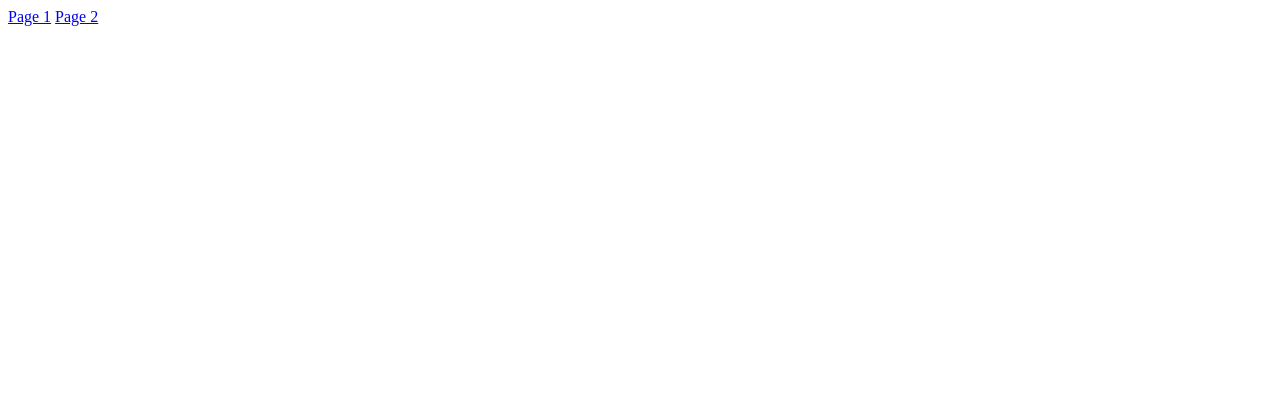
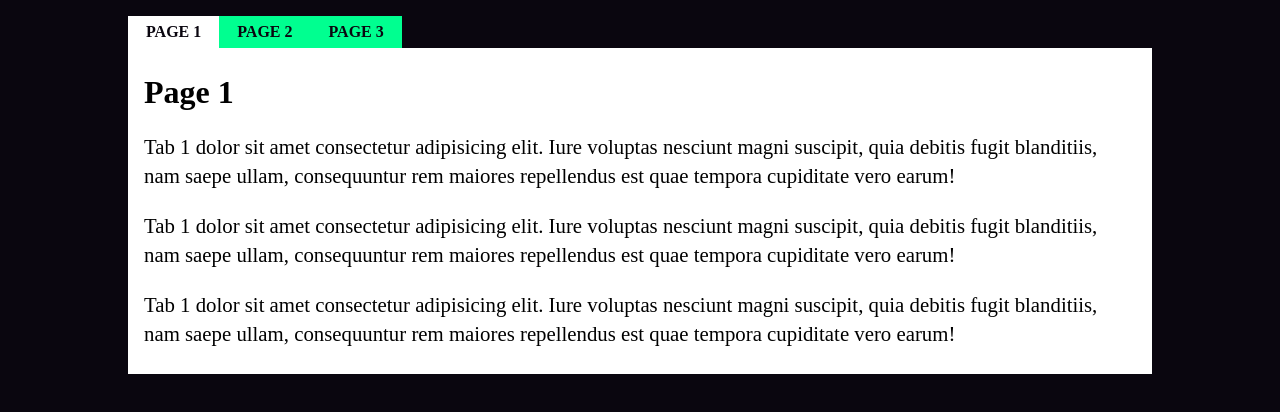
Before and after one commit to rogeralbinoi/tabs-only-css, a plain HTML site: page index.html in a window 1280 px wide. Drawn offline with Linux system fonts and the light colour scheme.

Commit message:
feat: add tabs with radio

```diff
--- a/index.html
+++ b/index.html
@@ -3,13 +3,44 @@
   <meta name="viewport" content="width=device-width, initial-scale=1.0">
   <link rel="stylesheet" href="main.css">
 </head>
-<nav class="tab-nav">
-  <a href="#page-1">Page 1</a>
-  <a href="#page-2">Page 2</a>
-</nav>
-<div class="tab" id="page-1">
-  <h1>Page 1</h1>
+<div class="tabs-wrapper">
+  <input class="tab-radio" type="radio" name="tab" id="page-1" checked />
+  <label class="tab-nav-label" for="page-1">Page 1</label>
+  <div class="tab">
+    <h1>Page 1</h1>
+    <p>
+      Tab 1 dolor sit amet consectetur adipisicing elit. Iure voluptas nesciunt magni suscipit, quia debitis fugit
+      blanditiis, nam saepe ullam, consequuntur rem maiores repellendus est quae tempora cupiditate vero earum!
+    </p>
+    <p>
+      Tab 1 dolor sit amet consectetur adipisicing elit. Iure voluptas nesciunt magni suscipit, quia debitis fugit
+      blanditiis, nam saepe ullam, consequuntur rem maiores repellendus est quae tempora cupiditate vero earum!
+    </p>
+    <p>
+      Tab 1 dolor sit amet consectetur adipisicing elit. Iure voluptas nesciunt magni suscipit, quia debitis fugit
+      blanditiis, nam saepe ullam, consequuntur rem maiores repellendus est quae tempora cupiditate vero earum!
+    </p>
+  </div>
+  <input class="tab-radio" type="radio" name="tab" id="page-2" />
+  <label class="tab-nav-label" for="page-2">Page 2</label>
+  <div class="tab">
+    <h1>Page 2</h1>
+    <p>
+      Tab 2 dolor sit amet consectetur adipisicing elit. Iure voluptas nesciunt magni suscipit, quia debitis fugit
+      blanditiis, nam saepe ullam, consequuntur rem maiores repellendus est quae tempora cupiditate vero earum!
+    </p>
+    <p>
+      Tab 2 dolor sit amet consectetur adipisicing elit. Iure voluptas nesciunt magni suscipit, quia debitis fugit
+      blanditiis, nam saepe ullam, consequuntur rem maiores repellendus est quae tempora cupiditate vero earum!
+    </p>
+  </div>
+  <input class="tab-radio" type="radio" name="tab" id="page-3" />
+  <label class="tab-nav-label" for="page-3">Page 3</label>
+  <div class="tab">
+    <h1>Page 3</h1>
+    <p>
+      Tab 3 dolor sit amet consectetur adipisicing elit. Iure voluptas nesciunt magni suscipit, quia debitis fugit
+      blanditiis, nam saepe ullam, consequuntur rem maiores repellendus est quae tempora cupiditate vero earum!
+    </p>
+  </div>
 </div>
-<div class="tab" id="page-2">
-  <h1>Page 2</h1>
-</div>
--- a/main.css
+++ b/main.css
@@ -1,6 +1,62 @@
+body {
+  background: #0A060F;
+}
+
+p {
+  font-size: 1.3em;
+  line-height: 1.4;
+}
+
+.tabs-wrapper {
+  max-width: 1024px;
+  margin: 1em auto;
+  display: grid;
+  grid-template-columns: repeat(6, 1fr);
+  grid-template:
+    'nav nav nav nav nav nav'
+    'content content content content content content'
+    'content content content content content content'
+    'content content content content content content';
+}
+
 .tab {
+  padding: .3em 1em;
+  background: #fff;
+  grid-area: content;
+}
+
+.tab-nav-label {
+  display: inline-block;
+  background: #00FF90;
+  border: 2px solid #00FF90;
+  color: #0A060F;
+  text-decoration: none;
+  padding: .3em 1em;
+  border-bottom: none;
+  text-transform: uppercase;
+  font-weight: bold;
+  cursor: pointer;
+}
+
+.tab-nav-link:hover {
+  border-color:  #0A060F;
+}
+/* checkbox hack */
+.tab-radio {
   display: none;
 }
-.tab:target {
-  display: block;
+
+.tab {
+  visibility: hidden;
 }
+
+.tab-radio:checked + .tab-nav-label {
+  background: #00FF90;
+  border: 2px solid #00FF90;
+  background: #fff;
+  border: 2px solid #fff;
+}
+
+.tab-radio:checked + .tab-nav-label + .tab {
+  visibility: visible;
+}
```
